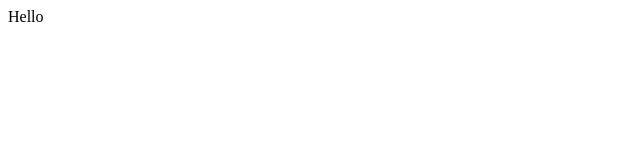
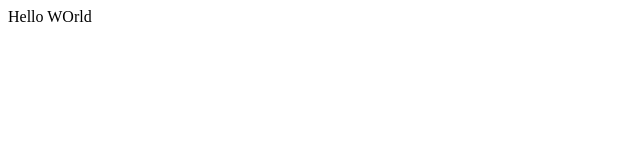
Before and after one commit to rohsi/rohsi.github.io, a plain HTML site: page index.html in a window 1280 px wide. Shown: the full height of the page, 0-640 px from the left. Drawn offline with Linux system fonts and the light colour scheme.

```diff
--- a/index.html
+++ b/index.html
@@ -2,7 +2,7 @@
 
 <body>
 
-Hello
+Hello WOrld
 </body>
 
 </html>
```
